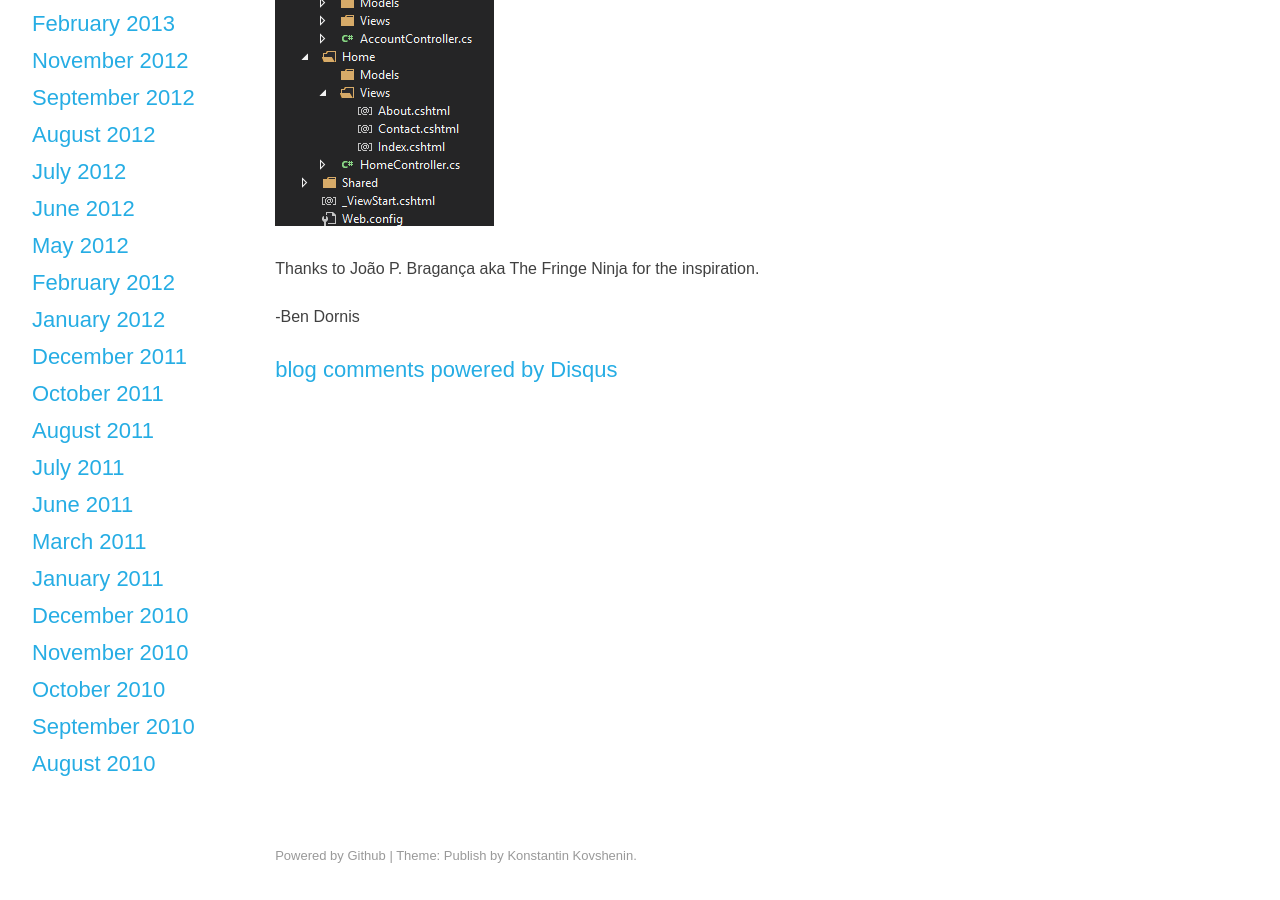
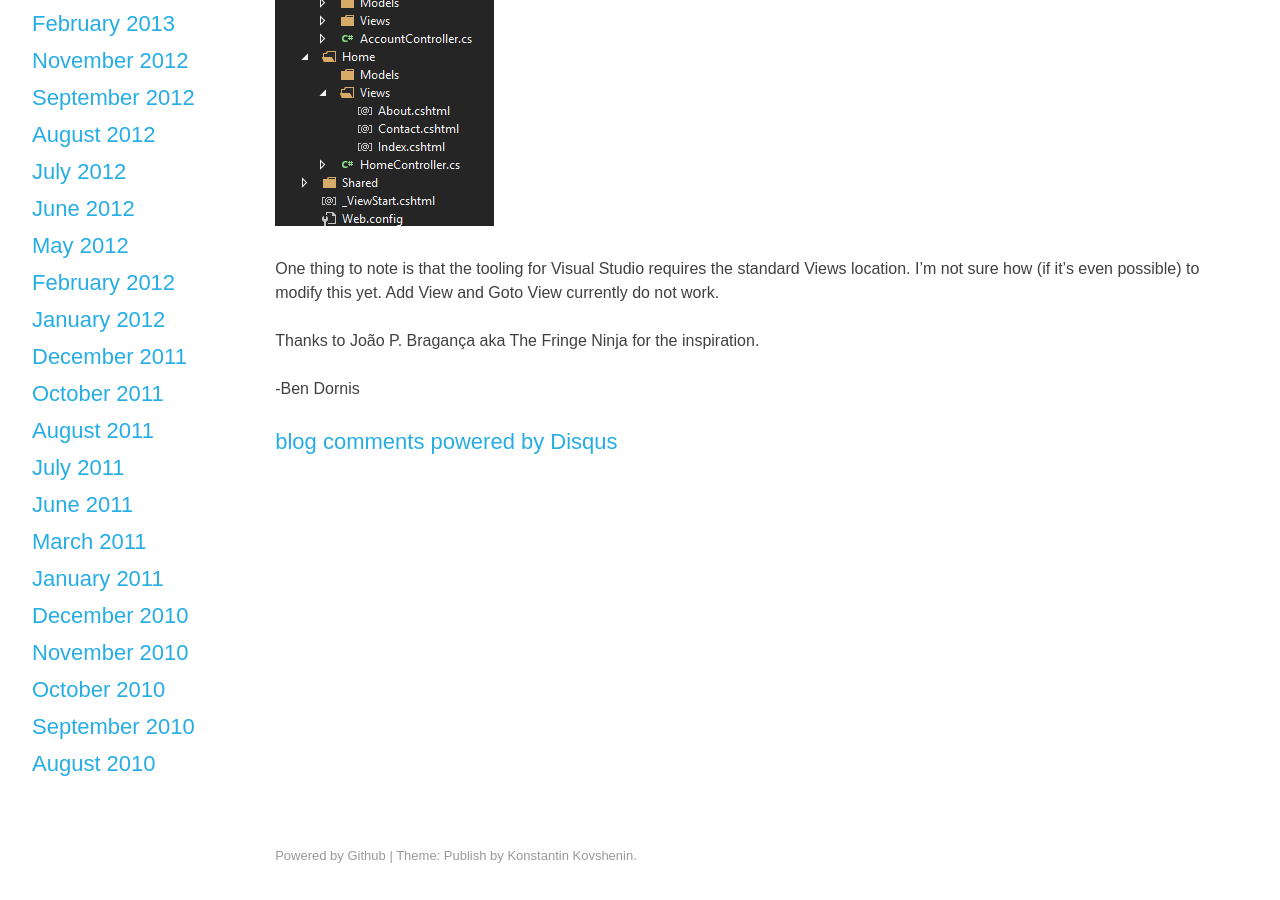
Before and after one commit to Buildstarted/buildstarted.com, a Jekyll site: the page built from _posts/2013-12-10-organize-by-feature.md, in a window 1280 px wide and 900 px high, scrolled down 1326 px. Built offline with Jekyll 4.4.1, drawn with Linux system fonts in a browser that asks for light colours; nearby versions of some CDN libraries; Markdown is read by kramdown in place of the engine named in the settings; comment, search, counter and statistics services are not loaded.

Commit message:
tooling note for organize by feature

```diff
--- a/_posts/2013-12-10-organize-by-feature.md
+++ b/_posts/2013-12-10-organize-by-feature.md
@@ -26,6 +26,8 @@ Now we can modify our project structure like so:
 
 ![Organize By Feature](/images/mvc-feature.png)
 
+One thing to note is that the tooling for Visual Studio requires the standard Views location. I'm not sure how (if it's even possible) to modify this yet. Add View and Goto View currently do not work.
+
 Thanks to João P. Bragança aka The Fringe Ninja for the inspiration.
 
 -Ben Dornis
```
